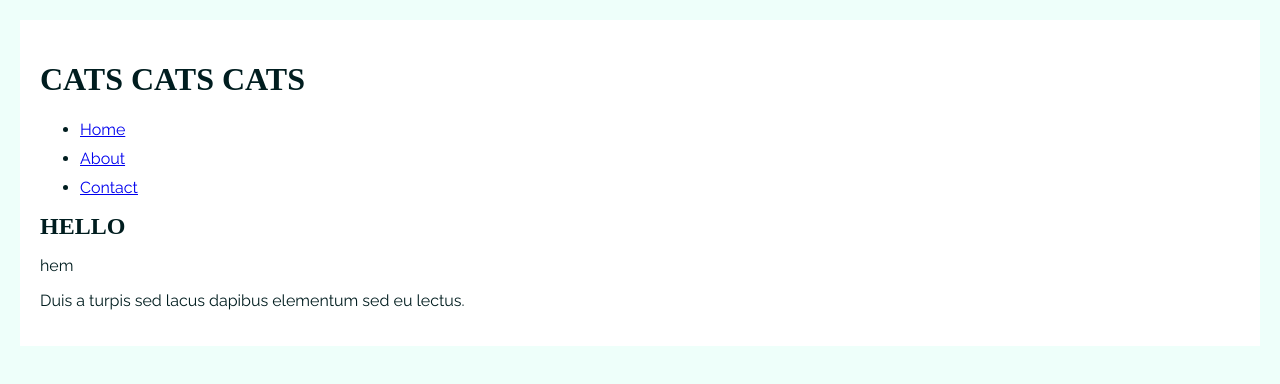
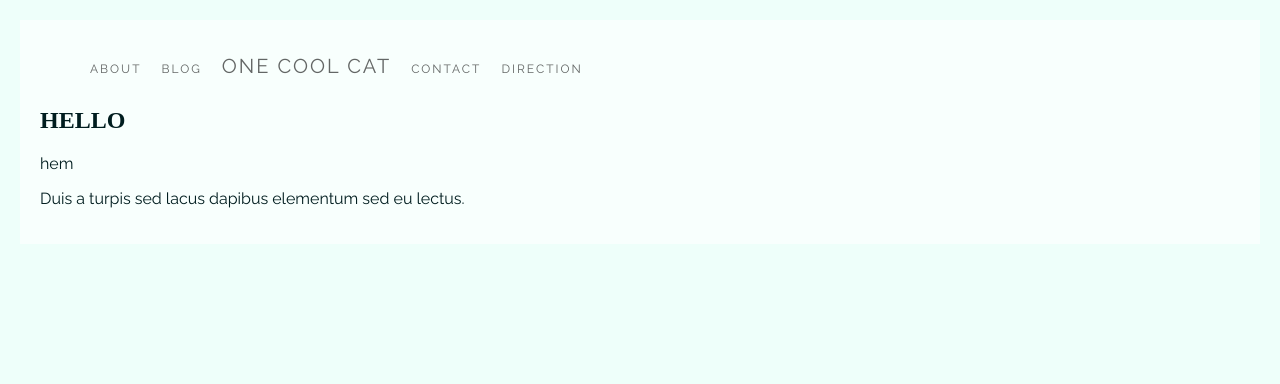
Before and after one commit to charliemollbrink/cooltube, a React app: page / in a window 1280 px wide. Shown: the top 384 px of the page. Built offline with nearby package versions, Linux system fonts and the light colour scheme; a web font is replaced by a local one.

Commit message:
add some css menu styling

```diff
--- a/src/components/app.tsx
+++ b/src/components/app.tsx
@@ -11,17 +11,20 @@ export class App extends React.Component<AppProps, {}> {
         return <Router>
             <div className="menu">
                 <header>
-                    <h1>{this.props.name}</h1>
                     <ul>
-                        <li><Link to="/">Home</Link></li>
                         <li><Link to="/about">About</Link></li>
+                        <li><Link to="/blog">Blog</Link></li>
+                        <li><Link className="menu__index" to="/">{this.props.name}</Link></li>
                         <li><Link to="/contact">Contact</Link></li>
+                        <li><Link to="/direction">Direction</Link></li>
                     </ul>
                 </header>
                 <main>
                     <Route exact={true} path="/" component={Home}/>
                     <Route path="/about" component={About} />
+                    <Route path="/blog" component={Blog} />
                     <Route path="/contact" component={Contact} />
+                    <Route path="/directions" component={Directions} />
                 </main>
             </div>
             </Router>;
@@ -54,6 +57,37 @@ const About = () =>
     );
 };
 
+const Blog = () =>
+{
+    return (
+        <div>
+            <article>
+                <h2>Blog Post #2</h2>
+
+                <p>Cras facilisis urna ornare ex volutpat, et
+                    convallis erat elementum. Ut aliquam, ipsum vitae
+                    gravida suscipit, metus dui bibendum est, eget rhoncus nibh
+                    metus nec massa. Maecenas hendrerit laoreet augue
+                    nec molestie. Cum sociis natoque penatibus et magnis
+                    dis parturient montes, nascetur ridiculus mus.
+                </p>
+            </article>
+            <article>
+                <h2>Blog Post #2</h2>
+
+                <p>Cras facilisis urna ornare ex volutpat, et
+                convallis erat elementum. Ut aliquam, ipsum vitae
+                gravida suscipit, metus dui bibendum est, eget rhoncus nibh
+                metus nec massa. Maecenas hendrerit laoreet augue
+                nec molestie. Cum sociis natoque penatibus et magnis
+                dis parturient montes, nascetur ridiculus mus.
+                </p>
+            </article>
+        </div>
+
+    );
+};
+
 const Contact = () => {
     return (
         <div>
@@ -63,3 +97,14 @@ const Contact = () => {
         </div>
     )
 };
+
+const Directions = () => {
+    return (
+        <div>
+            <h2>Directions</h2>
+
+            <p>Take bus</p>
+            <div> a map </div>
+        </div>
+    )
+};
--- a/src/index.tsx
+++ b/src/index.tsx
@@ -4,6 +4,6 @@ import * as ReactDOM from "react-dom";
 import { App } from "./components/app";
 
 ReactDOM.render(
-    <App name="CATS CATS CATS" />,
+    <App name="One Cool Cat" />,
     document.getElementById("root")
 );
--- a/src/styles/styles.css
+++ b/src/styles/styles.css
@@ -9,30 +9,30 @@ h1,
 h2 {
   font-family: 'Alice', serif;
 }
-ul.header {
-  background-color: #111;
-  padding: 0;
-}
-ul.header li {
-  display: inline;
-  list-style-type: none;
-  margin: 0;
-}
-ul.header li a {
-  color: #FFF;
-  font-weight: bold;
-  text-decoration: none;
+.menu {
+  background-color: rgba(255, 255, 255, 0.6);
   padding: 20px;
-  display: inline-block;
-}
-.menu {
-  background-color: #FFF;
-  padding: 20px;
-}
-.menu h2 {
-  padding: 0;
-  margin: 0;
 }
 .menu li {
   margin-bottom: 10px;
+  display: inline-block;
+  list-style-type: none;
 }
+.menu li a {
+  font-family: 'Raleway', sans-serif;
+  font-size: 12px;
+  text-transform: uppercase;
+  text-decoration: none;
+  letter-spacing: 2px;
+  font-weight: 400;
+  font-style: normal;
+  line-height: 1em;
+  padding: 10px;
+  color: rgba(0, 0, 0, 0.6);
+}
+.menu li a:hover {
+  color: #000000;
+}
+.menu li a.menu__index {
+  font-size: 20px;
+}
--- a/src/styles/styles.less
+++ b/src/styles/styles.less
@@ -11,30 +11,30 @@ body {
 h1,h2 {
   font-family: 'Alice', serif;
 }
-ul.header {
-  background-color: #111;
-  padding: 0;
+.menu {
+  background-color: rgba(255, 255, 255, 0.6);;
+  padding: 20px;
   li {
-    display: inline;
+    margin-bottom: 10px;
+    display: inline-block;
     list-style-type: none;
-    margin: 0;
     a {
-      color: #FFF;
-      font-weight: bold;
+      font-family: 'Raleway', sans-serif;
+      font-size: 12px;
+      text-transform: uppercase;
       text-decoration: none;
-      padding: 20px;
-      display: inline-block;
+      letter-spacing: 2px;
+      font-weight: 400;
+      font-style: normal;
+      line-height: 1em;
+      padding: 10px;
+      color: rgba(0, 0, 0, 0.6);
+      &:hover{
+        color: rgb(0, 0, 0);
+      }
+      &.menu__index{
+        font-size: 20px;
+      }
     }
   }
 }
-.menu {
-  background-color: #FFF;
-  padding: 20px;
-  h2 {
-    padding: 0;
-    margin: 0;
-  }
-  li {
-    margin-bottom: 10px;
-  }
-}
```
Also changed, not shown: 2 other files (tests, documents, lock files or other folders).
